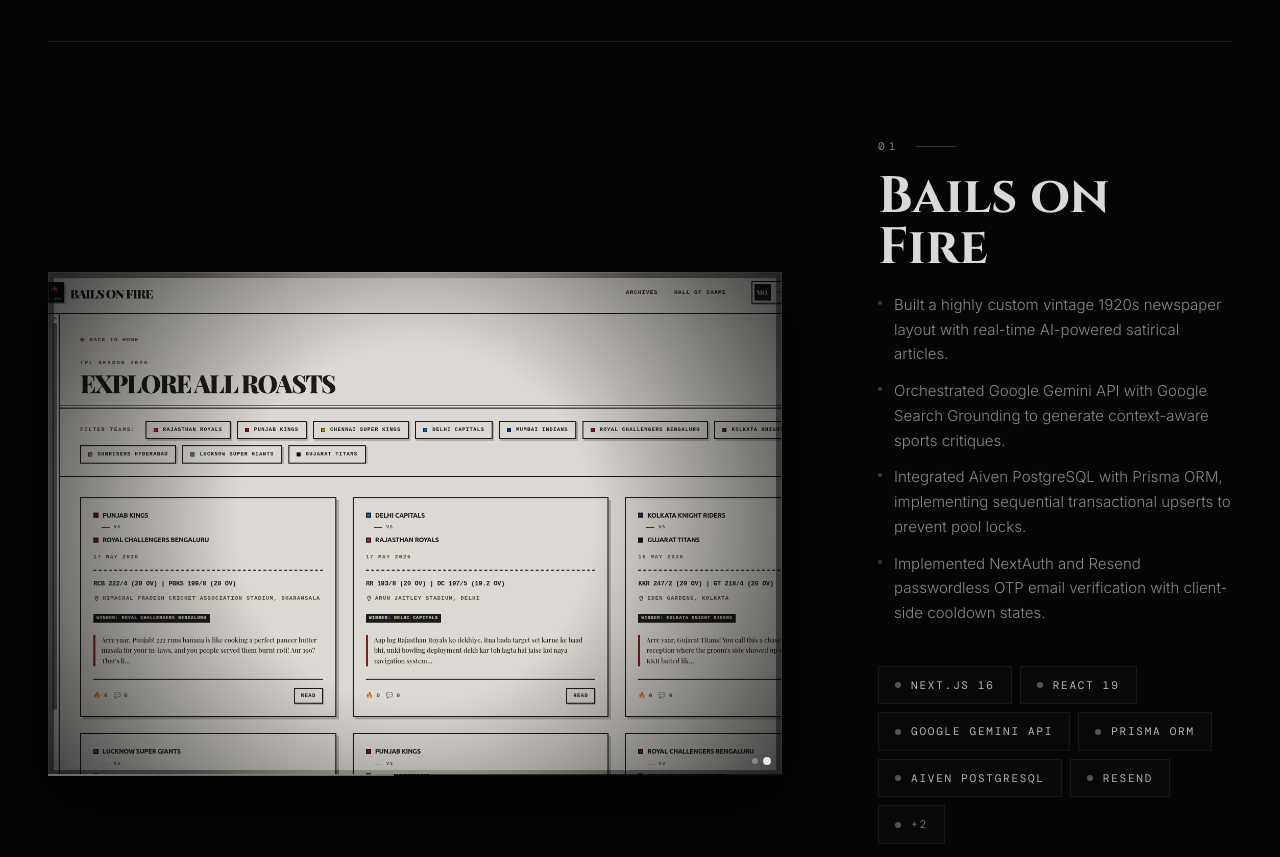
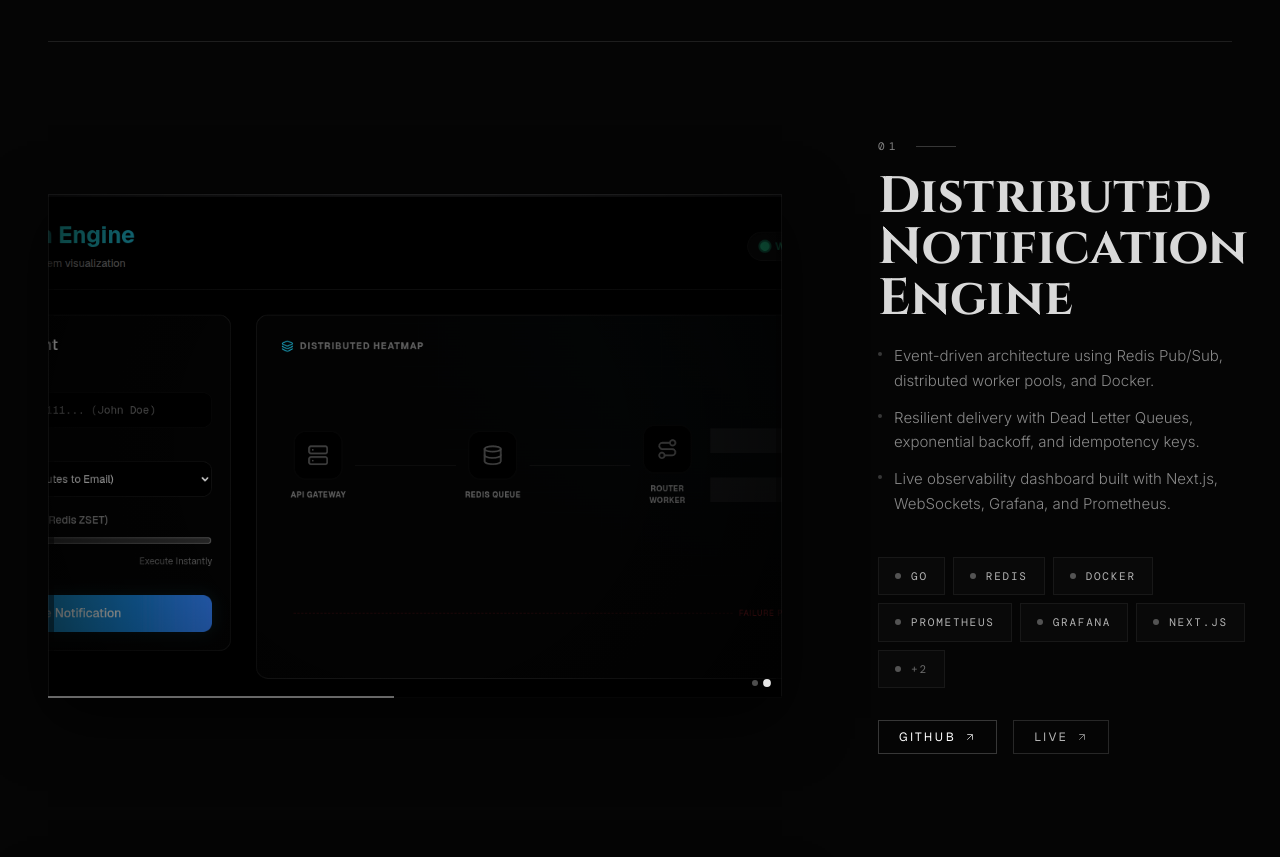
Before and after one commit to MohdMusaiyab/new-portfolio, a Next.js app: page / in a window 1280 px wide. Shown: the part 1940-2797 px from the top of the page. Built offline with nearby package versions, Linux system fonts and the light colour scheme; no server answers; a web font is replaced by a local one.

Commit message:
Projects Numbering Fix

```diff
--- a/app/data/projects.json
+++ b/app/data/projects.json
@@ -1,49 +1,29 @@
 {
   "projects": [
     {
-      "name": "Bails on Fire",
-      "description": "AI-powered, retro-themed digital broadsheet newspaper roasting catastrophic IPL match collapses.",
+      "name": "Distributed Notification Engine",
+      "description": "Scalable Go microservice for high-throughput, asynchronous real-time notifications.",
       "keyPoints": [
-        "Built a highly custom vintage 1920s newspaper layout with real-time AI-powered satirical articles.",
-        "Orchestrated Google Gemini API with Google Search Grounding to generate context-aware sports critiques.",
-        "Integrated Aiven PostgreSQL with Prisma ORM, implementing sequential transactional upserts to prevent pool locks.",
-        "Implemented NextAuth and Resend passwordless OTP email verification with client-side cooldown states."
+        "Event-driven architecture using Redis Pub/Sub, distributed worker pools, and Docker.",
+        "Resilient delivery with Dead Letter Queues, exponential backoff, and idempotency keys.",
+        "Live observability dashboard built with Next.js, WebSockets, Grafana, and Prometheus."
       ],
       "techStack": [
-        "Next.js 16",
-        "React 19",
-        "Google Gemini API",
-        "Prisma ORM",
-        "Aiven PostgreSQL",
-        "Resend",
-        "TailwindCSS",
-        "Framer Motion"
+        "Go",
+        "Redis",
+        "Docker",
+        "Prometheus",
+        "Grafana",
+        "Next.js",
+        "WebSockets",
+        "PostgreSQL"
       ],
-      "githubRepo": "https://github.com/MohdMusaiyab/bailsonfire",
-      "liveSite": "https://bailsonfire.vercel.app",
-      "images": ["/bails-one.png", "/bails-two.png"]
-    },
-    {
-      "name": "NearH",
-      "description": "Centralized real-time healthcare network for India, bridging communication gaps during emergencies.",
-      "keyPoints": [
-        "Built a multi-tenant healthcare network using Next.js 16 and Supabase for live tracking of beds, ICU, and blood banks.",
-        "Implemented Redis caching to reduce DB load by 60%, keeping resource discovery <100ms.",
-        "Secure data layer with Supabase RLS and Edge Rate Limiting.",
-        "RBAC dashboard for hospitals to manage live inventory and emergencies."
-      ],
-      "techStack": [
-        "Next.js 16",
-        "Supabase",
-        "PostgreSQL",
-        "Redis",
-        "TypeScript",
-        "Tailwind CSS",
-        "Framer Motion"
-      ],
-      "githubRepo": "https://github.com/MohdMusaiyab/nearH",
-      "liveSite": "https://nearh-beta.vercel.app/",
-      "images": ["/nearH-one.webp", "/nearH-two.webp"]
+      "githubRepo": "https://github.com/MohdMusaiyab/backend/tree/main/notification-system",
+      "liveSite": "https://backend-journal.vercel.app/projects/notification-system",
+      "images": [
+        "/notification-two.png",
+        "/notification-one.png"
+      ]
     },
     {
       "name": "Infybite",
@@ -66,7 +46,83 @@
       ],
       "githubRepo": "https://github.com/MohdMusaiyab/infybyte",
       "liveSite": "https://infybite.vercel.app/",
-      "images": ["/infyOne.webp", "/infytwo.webp"]
+      "images": [
+        "/infyOne.webp",
+        "/infytwo.webp"
+      ]
+    },
+    {
+      "name": "Bails on Fire",
+      "description": "AI-powered, retro-themed digital broadsheet newspaper roasting catastrophic IPL match collapses.",
+      "keyPoints": [
+        "Built a highly custom vintage 1920s newspaper layout with real-time AI-powered satirical articles.",
+        "Orchestrated Google Gemini API with Google Search Grounding to generate context-aware sports critiques.",
+        "Integrated Aiven PostgreSQL with Prisma ORM, implementing sequential transactional upserts to prevent pool locks.",
+        "Implemented NextAuth and Resend passwordless OTP email verification with client-side cooldown states."
+      ],
+      "techStack": [
+        "Next.js 16",
+        "React 19",
+        "Google Gemini API",
+        "Prisma ORM",
+        "Aiven PostgreSQL",
+        "Resend",
+        "TailwindCSS",
+        "Framer Motion"
+      ],
+      "githubRepo": "https://github.com/MohdMusaiyab/bailsonfire",
+      "liveSite": "https://bailsonfire.vercel.app",
+      "images": [
+        "/bails-one.png",
+        "/bails-two.png"
+      ]
+    },
+    {
+      "name": "NearH",
+      "description": "Centralized real-time healthcare network for India, bridging communication gaps during emergencies.",
+      "keyPoints": [
+        "Built a multi-tenant healthcare network using Next.js 16 and Supabase for live tracking of beds, ICU, and blood banks.",
+        "Implemented Redis caching to reduce DB load by 60%, keeping resource discovery <100ms.",
+        "Secure data layer with Supabase RLS and Edge Rate Limiting.",
+        "RBAC dashboard for hospitals to manage live inventory and emergencies."
+      ],
+      "techStack": [
+        "Next.js 16",
+        "Supabase",
+        "PostgreSQL",
+        "Redis",
+        "TypeScript",
+        "Tailwind CSS",
+        "Framer Motion"
+      ],
+      "githubRepo": "https://github.com/MohdMusaiyab/nearH",
+      "liveSite": "https://nearh-beta.vercel.app/",
+      "images": [
+        "/nearH-one.webp",
+        "/nearH-two.webp"
+      ]
+    },
+    {
+      "name": "Backend Journal",
+      "description": "A collection of fundamental backend projects built from scratch with a focus on core engineering concepts and minimal AI assistance.",
+      "keyPoints": [
+        "Todo Backend: A simple todo API to practice CRUD, routes, and data handling.",
+        "Booking System: A concurrent booking API written in Go to simulate real-world booking scenarios with race condition handling and goroutine-based concurrency.",
+        "Async Image Processor: A production-grade background worker and queue system using BullMQ, Redis, and Express to process images asynchronously without blocking the main event loop.",
+        "Notification System: A scalable, asynchronous notification engine built in Go using Redis Pub/Sub, distributed worker pools, and server-sent events for real-time delivery."
+      ],
+      "techStack": [
+        "Node.js",
+        "TypeScript",
+        "Go",
+        "Redis",
+        "Express"
+      ],
+      "githubRepo": "https://github.com/MohdMusaiyab/backend",
+      "liveSite": "https://backend-journal.vercel.app/",
+      "images": [
+        "/backend-one.png"
+      ]
     },
     {
       "name": "Mess-Bazaar",
@@ -89,7 +145,10 @@
       ],
       "githubRepo": "https://github.com/MohdMusaiyab/MessMatch",
       "liveSite": "https://mess-bazaar.vercel.app",
-      "images": ["/mess-bazaar1.webp", "/mess-bazaar2.webp"]
+      "images": [
+        "/mess-bazaar1.webp",
+        "/mess-bazaar2.webp"
+      ]
     },
     {
       "name": "Gossipyfy",
@@ -110,7 +169,10 @@
       ],
       "githubRepo": "https://github.com/MohdMusaiyab/gossipyfy",
       "liveSite": "https://gossipyfy.vercel.app/",
-      "images": ["/gossipyfy1.webp", "/gossipyfy2.webp"]
+      "images": [
+        "/gossipyfy1.webp",
+        "/gossipyfy2.webp"
+      ]
     },
     {
       "name": "Canteen Connect",
@@ -131,48 +193,10 @@
       ],
       "githubRepo": "https://github.com/Canteen-Connect",
       "liveSite": "https://github.com/Canteen-Connect",
-      "images": ["/canteen-1.webp", "/canteen-2.webp"]
-    },
-    {
-      "name": "Distributed Notification Engine",
-      "description": "Scalable Go microservice for high-throughput, asynchronous real-time notifications.",
-      "keyPoints": [
-        "Event-driven architecture using Redis Pub/Sub, distributed worker pools, and Docker.",
-        "Resilient delivery with Dead Letter Queues, exponential backoff, and idempotency keys.",
-        "Live observability dashboard built with Next.js, WebSockets, and Prometheus metrics."
-      ],
-      "techStack": [
-        "Go",
-        "Redis",
-        "Docker",
-        "Prometheus",
-        "Next.js",
-        "WebSockets",
-        "PostgreSQL"
-      ],
-      "githubRepo": "https://github.com/MohdMusaiyab/backend/tree/main/notification-system",
-      "liveSite": "https://backend-journal.vercel.app/",
-      "images": ["/notification-two.png", "/notification-one.png"]
-    },
-    {
-      "name": "Backend Journal",
-      "description": "A collection of fundamental backend projects built from scratch with a focus on core engineering concepts and minimal AI assistance.",
-      "keyPoints": [
-        "Todo Backend: A simple todo API to practice CRUD, routes, and data handling.",
-        "Booking System: A concurrent booking API written in Go to simulate real-world booking scenarios with race condition handling and goroutine-based concurrency.",
-        "Async Image Processor: A production-grade background worker and queue system using BullMQ, Redis, and Express to process images asynchronously without blocking the main event loop.",
-        "Notification System: A scalable, asynchronous notification engine built in Go using Redis Pub/Sub, distributed worker pools, and server-sent events for real-time delivery."
-      ],
-      "techStack": [
-        "Node.js",
-        "TypeScript",
-        "Go",
-        "Redis",
-        "Express"
-      ],
-      "githubRepo": "https://github.com/MohdMusaiyab/backend",
-      "liveSite": "https://backend-journal.vercel.app/",
-      "images": ["/backend-one.png"]
+      "images": [
+        "/canteen-1.webp",
+        "/canteen-2.webp"
+      ]
     },
     {
       "name": "E-Estate",
@@ -193,7 +217,10 @@
       ],
       "githubRepo": "https://github.com/MohdMusaiyab/real-estate",
       "liveSite": "https://e-estate.onrender.com/",
-      "images": ["/e-estate1.webp", "/e-estate2.webp"]
+      "images": [
+        "/e-estate1.webp",
+        "/e-estate2.webp"
+      ]
     },
     {
       "name": "E-Commerce Web App",
@@ -213,7 +240,10 @@
       ],
       "githubRepo": "https://github.com/MohdMusaiyab/e-commerce-frontend",
       "liveSite": "https://mandmecommerce.onrender.com/",
-      "images": ["/e-com1.webp", "/e-com2.webp"]
+      "images": [
+        "/e-com1.webp",
+        "/e-com2.webp"
+      ]
     }
   ]
 }
--- a/app/layout.tsx
+++ b/app/layout.tsx
@@ -57,13 +57,13 @@
 
 export const metadata: Metadata = {
   metadataBase: new URL(`${process.env.NEXT_PUBLIC_SITE_URL}`),
-  title: "Mohd Musaiyab — Full Stack Developer",
+  title: "Mohd Musaiyab — Backend & Full Stack Engineer",
   description:
-    "Portfolio of Mohd Musaiyab — Full Stack & Backend Engineer specialising in high-concurrency systems, React, Next.js, Go, and Node.js.",
+    "Portfolio of Mohd Musaiyab — Systems & Full Stack Engineer specializing in distributed architectures, high-concurrency Go backends, Next.js, and Redis.",
   openGraph: {
-    title: "Mohd Musaiyab — Full Stack Developer",
+    title: "Mohd Musaiyab — Backend & Full Stack Engineer",
     description:
-      "Full Stack & Backend Engineer specialising in high-concurrency systems, React, Next.js, Go, and Node.js.",
+      "Systems & Full Stack Engineer specializing in distributed architectures, high-concurrency Go backends, Next.js, and Redis.",
     url: `${process.env.NEXT_PUBLIC_SITE_URL}`,
     siteName: "Mohd Musaiyab Portfolio",
     locale: "en_US",
@@ -75,9 +75,9 @@
   },
   twitter: {
     card: "summary_large_image",
-    title: "Mohd Musaiyab — Full Stack Developer",
+    title: "Mohd Musaiyab — Backend & Full Stack Engineer",
     description:
-      "Full Stack & Backend Engineer specialising in high-concurrency systems, React, Next.js, Go, and Node.js.",
+      "Systems & Full Stack Engineer specializing in distributed architectures, high-concurrency Go backends, Next.js, and Redis.",
     creator: "@MohdMusaiyab",
     site: "@MohdMusaiyab",
   },
--- a/components/experiences/default/Hero.tsx
+++ b/components/experiences/default/Hero.tsx
@@ -146,8 +146,10 @@
    CONSTANTS
 ───────────────────────────────────────────── */
 const SKILLS = [
+  "Go",
+  "Redis",
+  "Docker",
   "Next.js",
-  "Go",
   "React",
   "Node.js",
   "TypeScript",
@@ -173,7 +175,7 @@
 ] as const;
 
 const BASE_STATS = [
-  { value: "7+", label: "Projects" },
+  { value: "10+", label: "Projects" },
   { value: "∞", label: "Tea" },
 ] as const;
 
@@ -469,9 +471,9 @@
             ))}
           </div>
 
-          {/* Currently Building */}
+          {/* Currently Learning */}
           <motion.a
-            href="https://github.com/MohdMusaiyab/snippitt"
+            href="https://github.com/MohdMusaiyab/backend"
             target="_blank"
             rel="noopener noreferrer"
             custom={4}
@@ -493,7 +495,7 @@
                   <span className="relative w-1.5 h-1.5 rounded-full bg-[#0d9488]" />
                 </div>
                 <span className="text-[9px] font-black uppercase tracking-[0.25em] text-[#0d9488]">
-                  Currently Building
+                  Currently Learning
                 </span>
               </div>
               <motion.div
@@ -507,15 +509,15 @@
               </motion.div>
             </div>
             <div className="pl-4 border-l-2 border-[#0d9488]/20 group-hover:border-[#0d9488]/40 transition-colors">
-              <p className="text-[13px] font-black text-[#1c1917] tracking-tight">Snippitt</p>
+              <p className="text-[13px] font-black text-[#1c1917] tracking-tight">System Design</p>
               <p className="text-[11px] text-[#57534e] font-medium mt-1 leading-relaxed">
-                A searchable knowledge base to capture and organize insights.
+                Deep diving into distributed systems, scalable architectures, and core backend engineering.
               </p>
             </div>
             <div className="flex items-center gap-2 pl-4">
               <Github size={12} className="text-[#a8a29e]" />
               <span className="text-[10px] font-bold text-[#a8a29e] tracking-tight">
-                MohdMusaiyab/snippitt
+                MohdMusaiyab/backend
               </span>
             </div>
           </motion.a>
```
